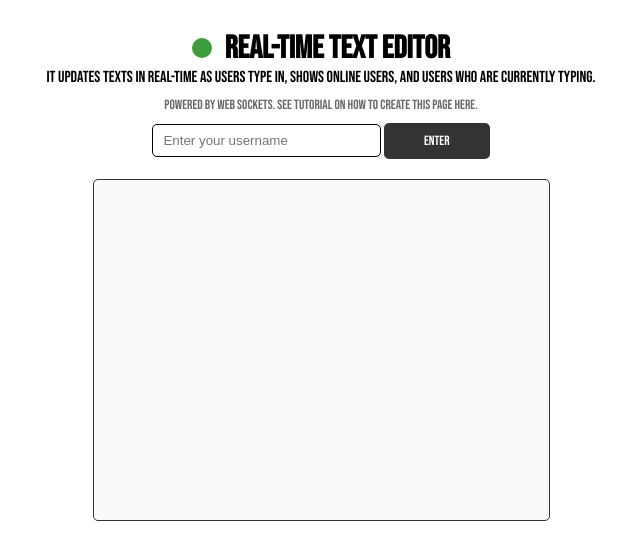
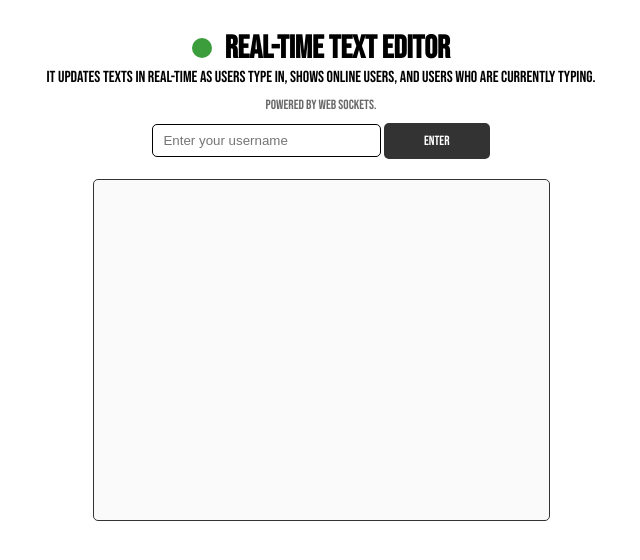
Before and after one commit to maufcost/real-time-text-editor-tr, a website: page public/index.html in a window 1280 px wide. Shown: the whole page, without its empty margins (319-959 px from the left). Drawn offline with nearby package versions, Linux system fonts and the light colour scheme; no server answers.

Commit message:
Changed some texts. Just static stuff. Nothing important

```diff
--- a/public/index.html
+++ b/public/index.html
@@ -118,7 +118,7 @@
         <h1>Real-Time Text Editor</h1>
         <p>It updates texts in real-time as users type in, shows online users,
            and users who are currently typing.</p>
-        <small>Powered by web sockets. <a>See tutorial on how to create this page here.</a></small>
+        <small>Powered by web sockets.</small>
 
         <!-- Username input -->
         <form action="#">
```
